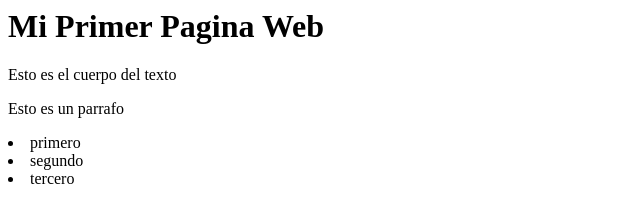
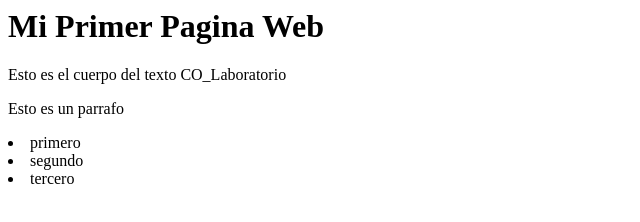
Before and after one commit to Joaquin-Jofre/Modulo1, a plain HTML site: page index.html in a window 1280 px wide. Shown: the whole page, without its empty margins (0-640 px from the left). Drawn offline with Linux system fonts and the light colour scheme.

Commit message:
Add CO_Laboratorio to the body of index.html

```diff
--- a/index.html
+++ b/index.html
@@ -5,6 +5,7 @@
 
   <body>
     Esto es el cuerpo del texto
+    CO_Laboratorio
     <p>Esto es un parrafo</p>
 
     <u1>
```
